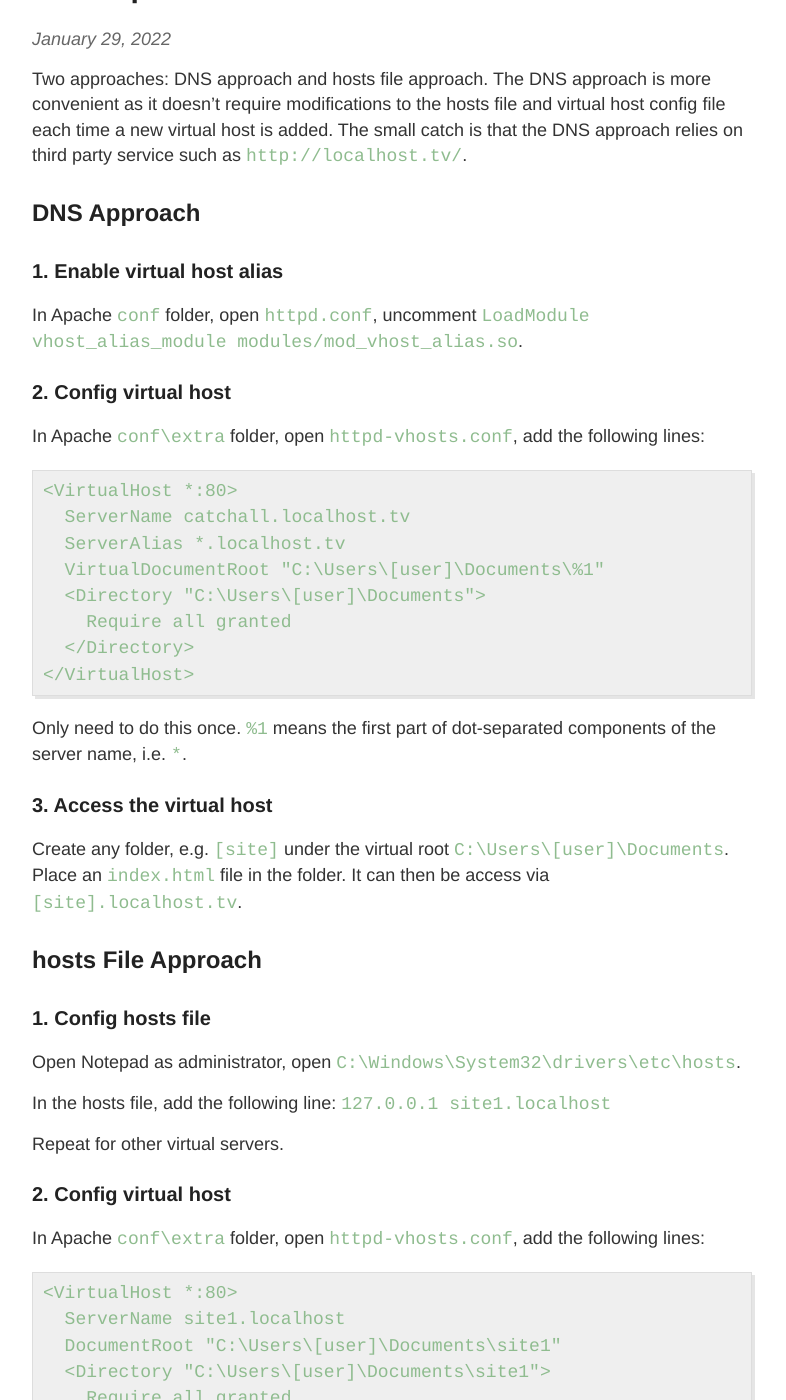
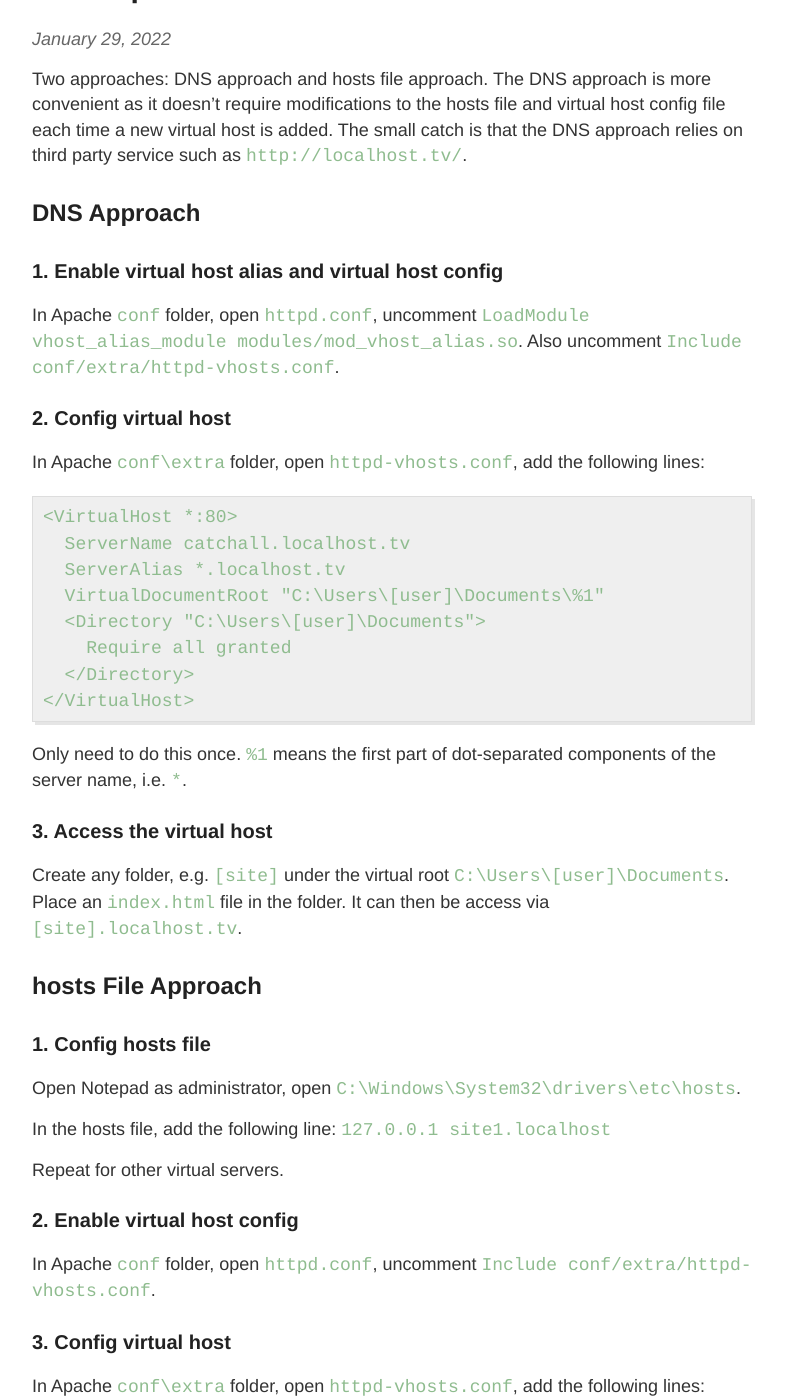
Before and after one commit to chaohershi/chaohershi.github.io, a Jekyll site: the page built from _posts/2022-01-29-Set-up-a-localhost-Web-Server.md, in a window 1280 px wide and 1400 px high, scrolled down 251 px. Shown: the whole window, without its empty margins (248-1034 px from the left). Built offline with Jekyll 4.4.1, drawn with Linux system fonts in a browser that asks for light colours; our own code applies the rules of GitHub Pages for plain Markdown files; comment, search, counter and statistics services are not loaded; some of the changed text lies outside the part shown.

Commit message:
Update 2022-01-29-Set-up-a-localhost-Web-Server.md

```diff
--- a/_posts/2022-01-29-Set-up-a-localhost-Web-Server.md
+++ b/_posts/2022-01-29-Set-up-a-localhost-Web-Server.md
@@ -6,9 +6,9 @@ Two approaches: DNS approach and hosts file approach. The DNS approach is more c
 
 ## DNS Approach
 
-### 1. Enable virtual host alias
+### 1. Enable virtual host alias and virtual host config
 
-In Apache `conf` folder, open `httpd.conf`, uncomment `LoadModule vhost_alias_module modules/mod_vhost_alias.so`.
+In Apache `conf` folder, open `httpd.conf`, uncomment `LoadModule vhost_alias_module modules/mod_vhost_alias.so`. Also uncomment `Include conf/extra/httpd-vhosts.conf`.
 
 ### 2. Config virtual host
 
@@ -41,7 +41,11 @@ In the hosts file, add the following line: `127.0.0.1 site1.localhost`
 
 Repeat for other virtual servers.
 
-### 2. Config virtual host
+### 2. Enable virtual host config
+
+In Apache `conf` folder, open `httpd.conf`, uncomment `Include conf/extra/httpd-vhosts.conf`.
+
+### 3. Config virtual host
 
 In Apache `conf\extra` folder, open `httpd-vhosts.conf`, add the following lines:
 
```
Also changed, not shown: other parts of _posts/2022-01-29-Set-up-a-localhost-Web-Server.md (+1 -1 lines).
